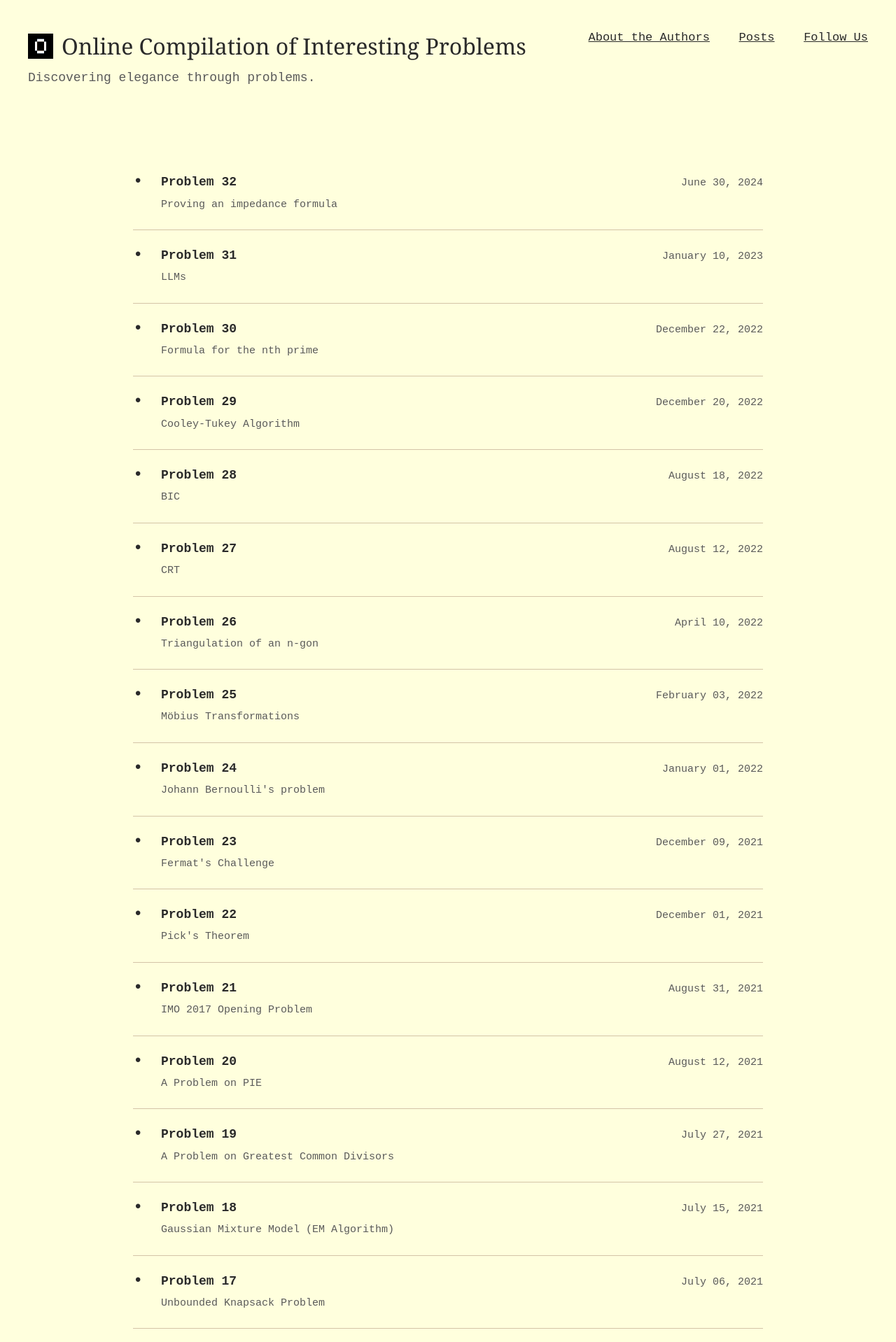
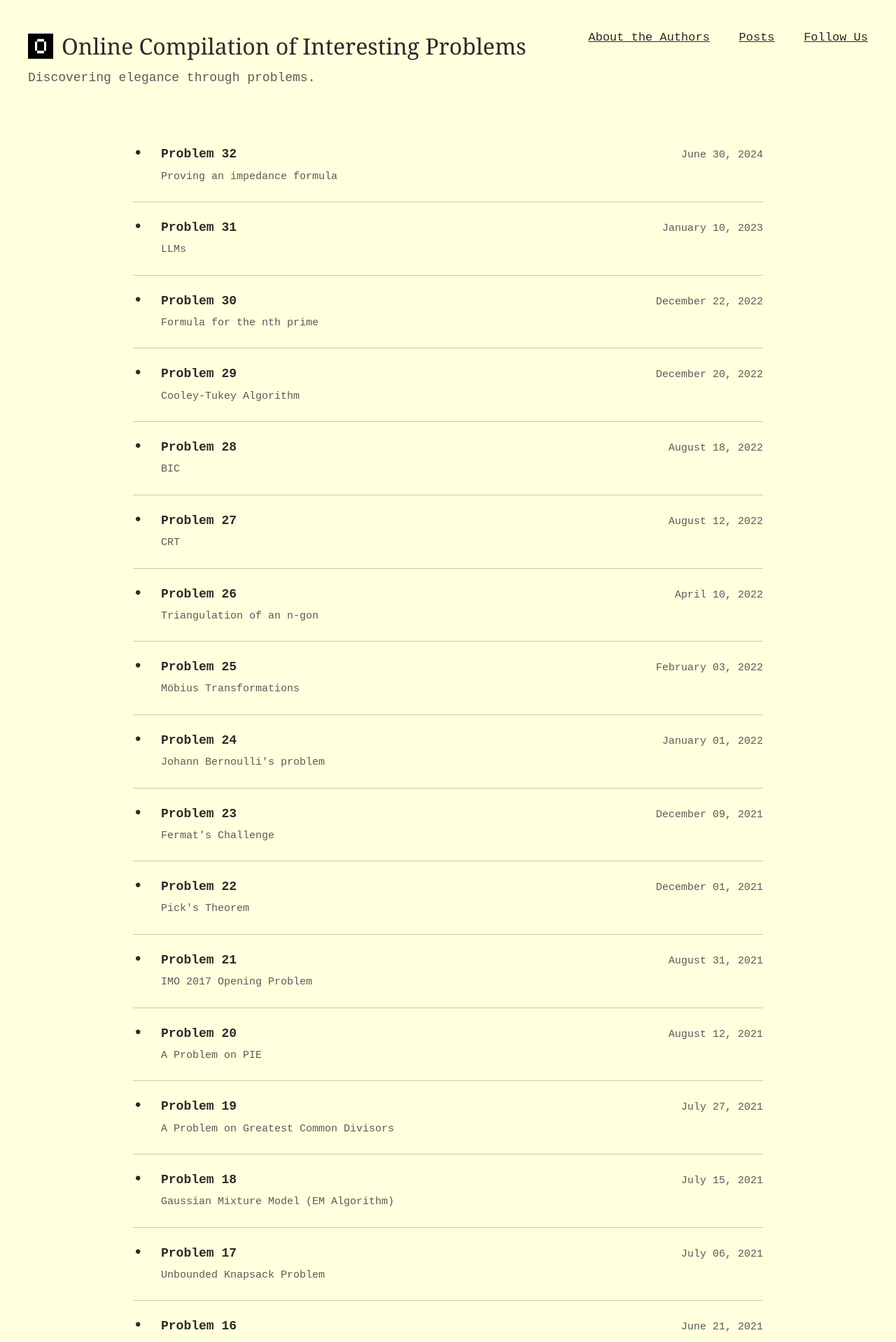
Before and after one commit to Oscuro-Phoenix/math-for-fun, a Jekyll site: the page built from index.html, in a window 1280 px wide. Shown: the top 1918 px of the page at 70% size. Built offline with Jekyll 4.4.1, drawn with Linux system fonts in a browser that asks for light colours.

Commit message:
simplify6

```diff
--- a/css/main.scss
+++ b/css/main.scss
@@ -66,9 +66,9 @@ code {
 // Navbar
 
 .navbar {
-    padding: 40px 0 40px 0;
+    padding: 40px 0 20px 0;
     border-bottom: none;
-    margin-bottom: 60px;
+    margin-bottom: 20px;
     overflow: hidden; // clearfix for floats
 
     .navbar-left {
```
